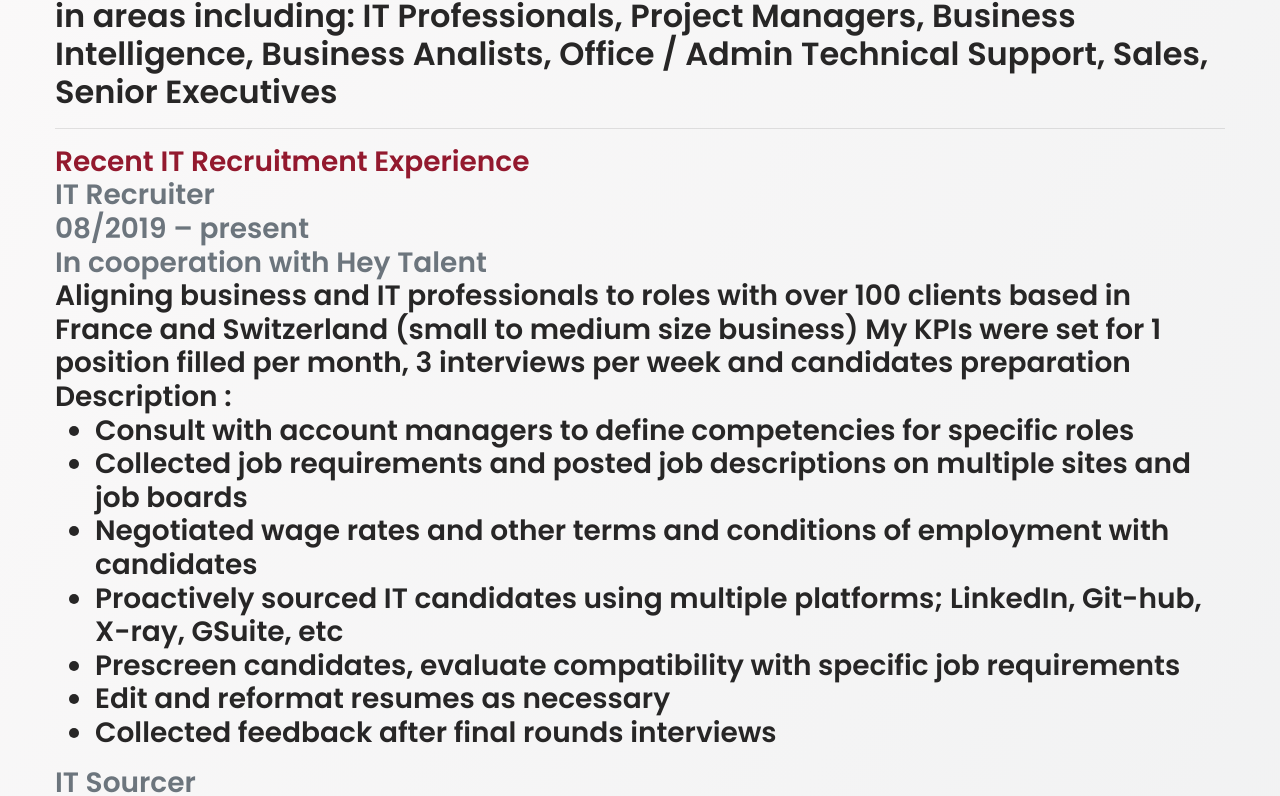
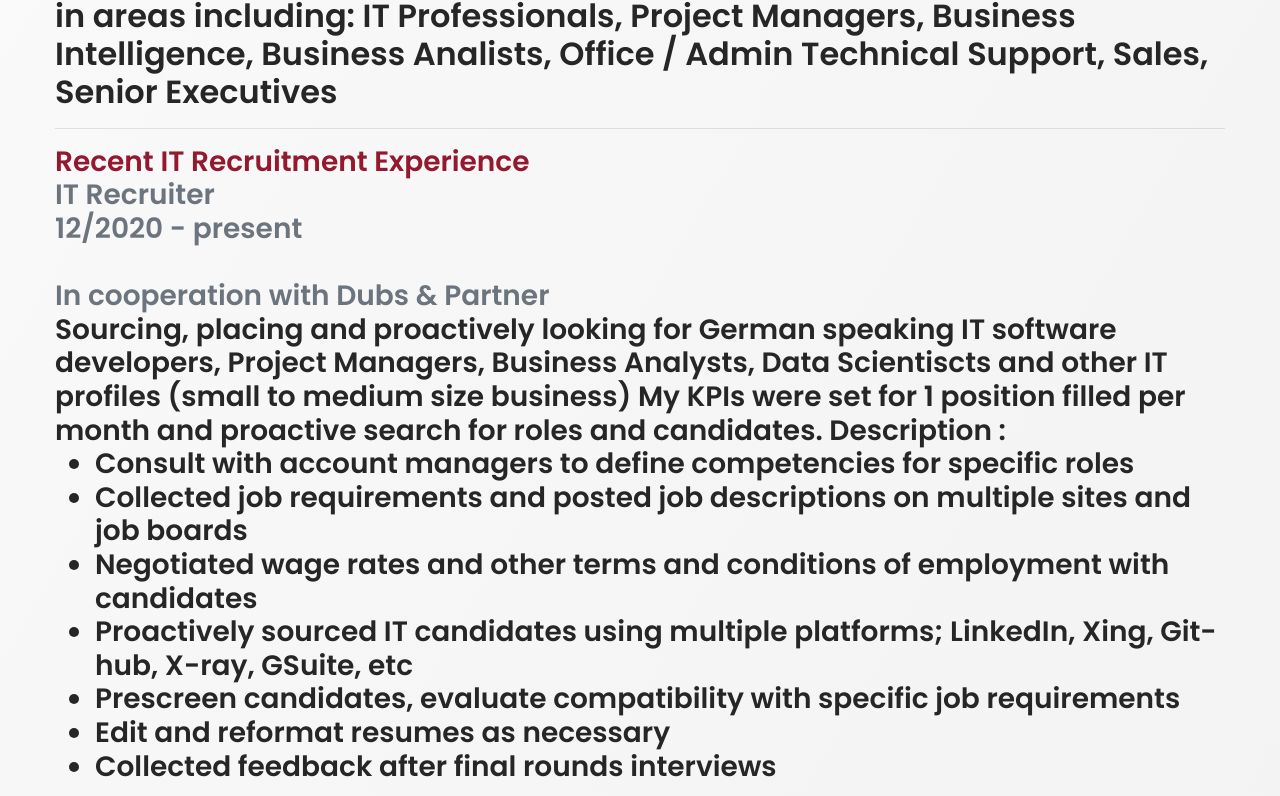
Before and after one commit to KasiaMenger/CV-K.Menger, a plain HTML site: page index.html in a window 1280 px wide. Shown: the part 1095-1891 px from the top of the page. Drawn offline with nearby package versions, Linux system fonts and the light colour scheme.

Commit message:
Update index.html

```diff
--- a/index.html
+++ b/index.html
@@ -65,9 +65,47 @@
     <h3>
     <div class="description">
     Recent IT Recruitment Experience </div>
+         <div class="titles"> IT Recruiter
+    </br>
+    12/2020 - present
+</br>
+</br>
+    In cooperation with Dubs & Partner
+   </div>
+    <div class="content">
+Sourcing, placing and proactively looking for German speaking IT software developers, Project Managers, Business Analysts, Data Scientiscts and other IT profiles (small to medium size business)
+    My KPIs were set for 1 position filled per month and proactive search for roles and candidates.
+    Description :
+    <ul>
+    <li>
+    Consult with account managers to define competencies for specific roles
+    </li>
+    <li>
+    Collected job requirements and posted job descriptions on multiple sites and job
+    boards
+    </li>
+    <li>
+    Negotiated wage rates and other terms and conditions of employment with
+    candidates
+    </li>
+    <li>
+    Proactively sourced IT candidates using multiple platforms; LinkedIn, Xing, Git-hub, X-ray,
+    GSuite, etc
+    </li>
+    <li>
+    Prescreen candidates, evaluate compatibility with specific job requirements
+    </li>
+    <li>
+    Edit and reformat resumes as necessary
+    </li>
+    <li>
+    Collected feedback after final rounds interviews
+    </li>
+    </ul>
+    </div>
    <div class="titles"> IT Recruiter
     </br>
-    08/2019 – present
+    08/2019 – 12/2020
 </br>
     In cooperation with Hey Talent
    </div>
```
